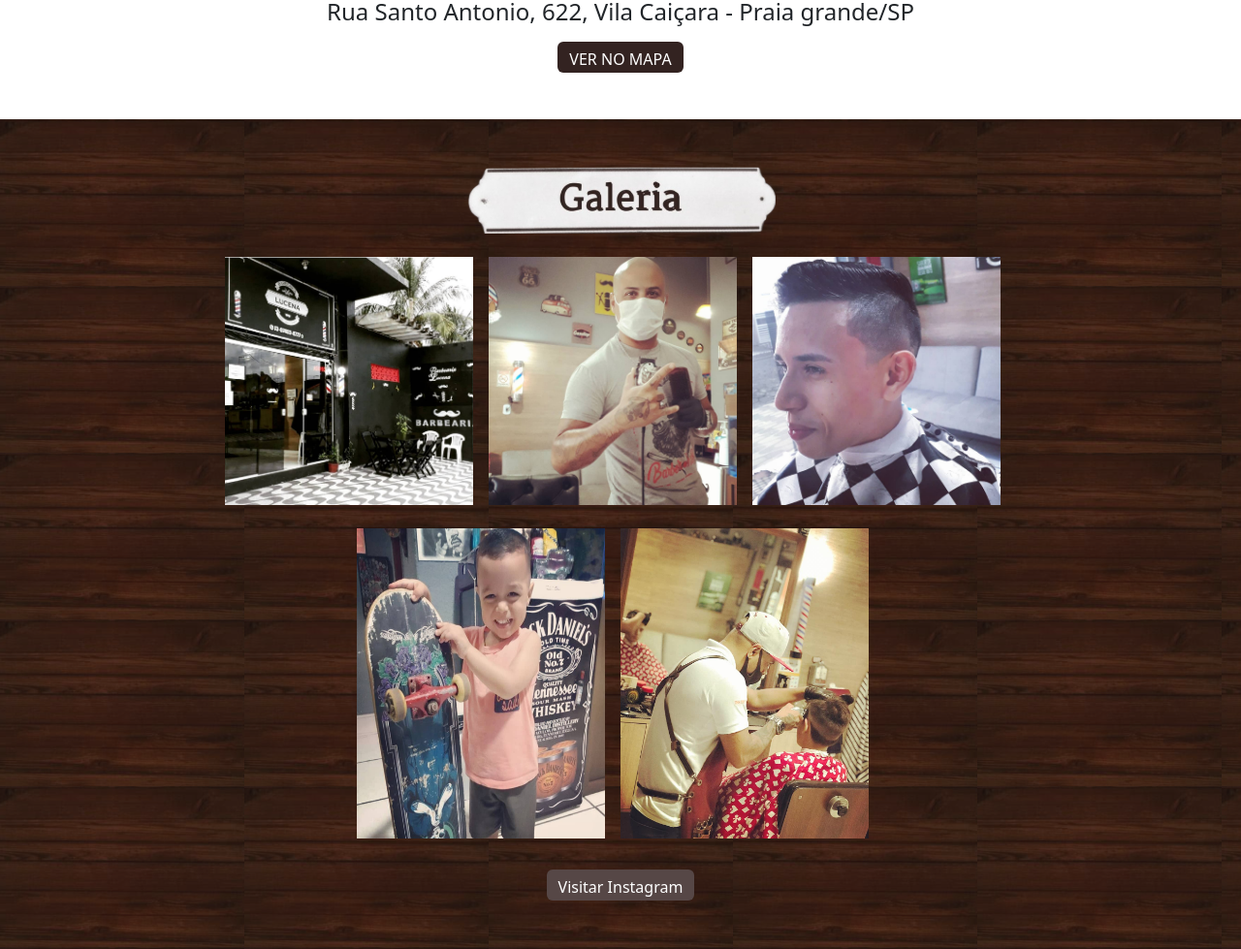
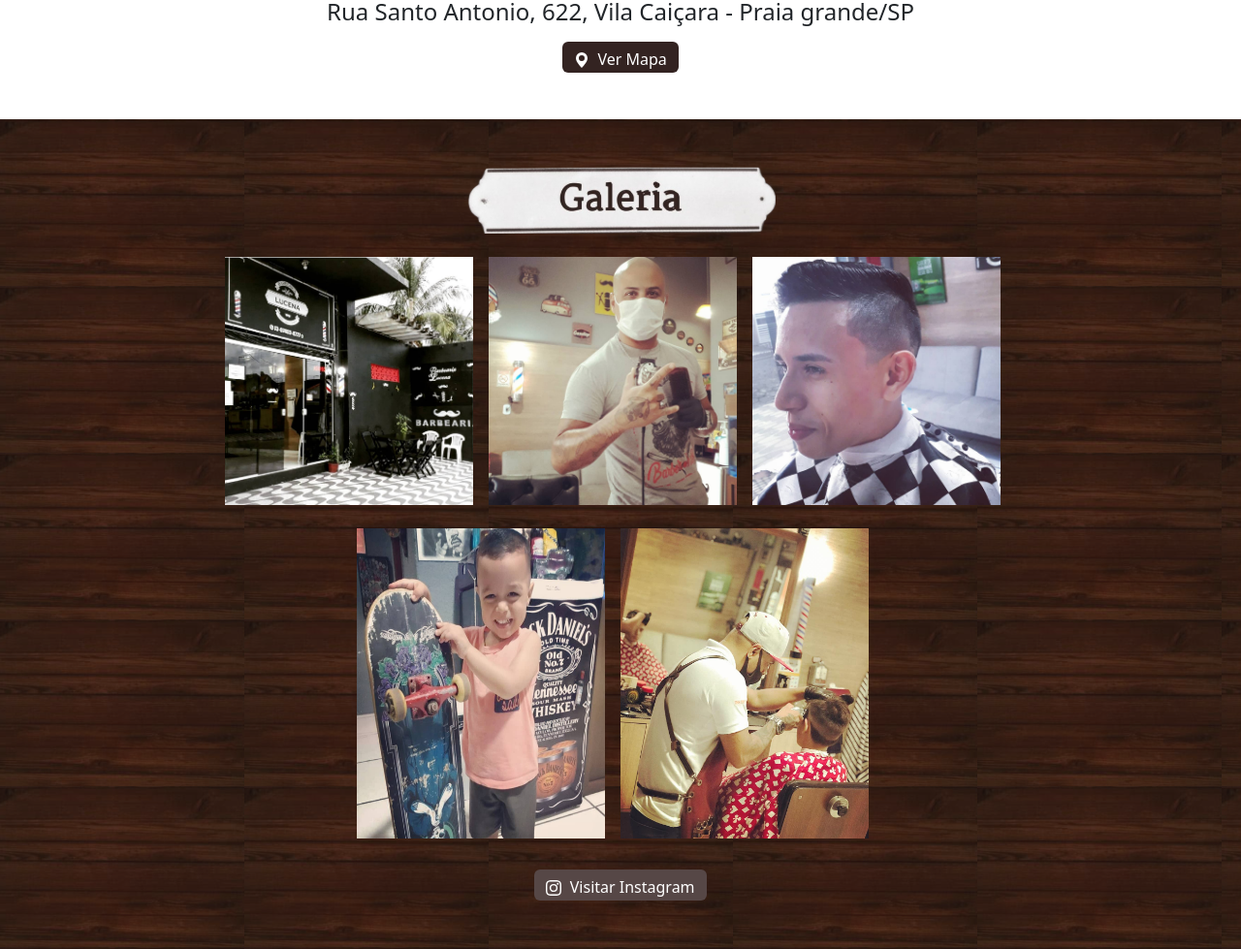
Before and after one commit to gustavo-marcialis/lucena-barbearia, a Next.js app: page / in a window 1280 px wide. Shown: the part 1596-2575 px from the top of the page at 97% size. Built offline with nearby package versions, Linux system fonts and the light colour scheme.

Commit message:
Ajuste dos botões

```diff
--- a/src/components/Galeria.jsx
+++ b/src/components/Galeria.jsx
@@ -19,7 +19,14 @@
       </div>
       <br />
 
-      <a href="https://www.instagram.com/barbearia_lucena/" target='_blank' rel='noreferrer'><Button type='button' className='insta'>Visitar Instagram</Button></a>
+      <a href="https://www.instagram.com/barbearia_lucena/" target='_blank' rel='noreferrer'>
+        <Button type='button' className='botao botao-light'>
+          <svg xmlns="http://www.w3.org/2000/svg" width="16" height="16" fill="currentColor" class="bi bi-instagram" viewBox="0 0 16 16">
+            <path d="M8 0C5.829 0 5.556.01 4.703.048 3.85.088 3.269.222 2.76.42a3.9 3.9 0 0 0-1.417.923A3.9 3.9 0 0 0 .42 2.76C.222 3.268.087 3.85.048 4.7.01 5.555 0 5.827 0 8.001c0 2.172.01 2.444.048 3.297.04.852.174 1.433.372 1.942.205.526.478.972.923 1.417.444.445.89.719 1.416.923.51.198 1.09.333 1.942.372C5.555 15.99 5.827 16 8 16s2.444-.01 3.298-.048c.851-.04 1.434-.174 1.943-.372a3.9 3.9 0 0 0 1.416-.923c.445-.445.718-.891.923-1.417.197-.509.332-1.09.372-1.942C15.99 10.445 16 10.173 16 8s-.01-2.445-.048-3.299c-.04-.851-.175-1.433-.372-1.941a3.9 3.9 0 0 0-.923-1.417A3.9 3.9 0 0 0 13.24.42c-.51-.198-1.092-.333-1.943-.372C10.443.01 10.172 0 7.998 0zm-.717 1.442h.718c2.136 0 2.389.007 3.232.046.78.035 1.204.166 1.486.275.373.145.64.319.92.599s.453.546.598.92c.11.281.24.705.275 1.485.039.843.047 1.096.047 3.231s-.008 2.389-.047 3.232c-.035.78-.166 1.203-.275 1.485a2.5 2.5 0 0 1-.599.919c-.28.28-.546.453-.92.598-.28.11-.704.24-1.485.276-.843.038-1.096.047-3.232.047s-2.39-.009-3.233-.047c-.78-.036-1.203-.166-1.485-.276a2.5 2.5 0 0 1-.92-.598 2.5 2.5 0 0 1-.6-.92c-.109-.281-.24-.705-.275-1.485-.038-.843-.046-1.096-.046-3.233s.008-2.388.046-3.231c.036-.78.166-1.204.276-1.486.145-.373.319-.64.599-.92s.546-.453.92-.598c.282-.11.705-.24 1.485-.276.738-.034 1.024-.044 2.515-.045zm4.988 1.328a.96.96 0 1 0 0 1.92.96.96 0 0 0 0-1.92m-4.27 1.122a4.109 4.109 0 1 0 0 8.217 4.109 4.109 0 0 0 0-8.217m0 1.441a2.667 2.667 0 1 1 0 5.334 2.667 2.667 0 0 1 0-5.334"/>
+          </svg>
+          &nbsp;
+          Visitar Instagram
+        </Button></a>
     </section>
   );
 }
--- a/src/components/Local.jsx
+++ b/src/components/Local.jsx
@@ -8,8 +8,15 @@
       <br />
       <Image src="/images/mapa.png" alt="Mapa" style={{ width: '50vw', height: 'auto' }} />
       <h4>Rua Santo Antonio, 622, Vila Caiçara - Praia grande/SP</h4>
-      <a target='_blank' rel='noreferrer' href='https://www.google.com/url?sa=t&rct=j&q=&esrc=s&source=web&cd=&ved=2ahUKEwjbroOQ24OGAxWVppUCHVmQDXEQ9Rd6BAhJEAM&url=%2Fmaps%2Fdir%2F%2FBarbearia%2BLucena%2Fdata%3D!4m6!4m5!1m1!4e2!1m2!1m1!1s0x94ce21aa1e89ab39%3A0x37b1c0ae3a88122e%3Fsa%3DX%26ved%3D1t%3A3061%26ictx%3D111&usg=AOvVaw0hlg9Qy_mdrIGt8y7ovePC&opi=89978449'>
-        <Button type='button' className='vermapa'>VER NO MAPA</Button>
+
+        <a target='_blank' rel='noreferrer' href='https://www.google.com/url?sa=t&rct=j&q=&esrc=s&source=web&cd=&ved=2ahUKEwjbroOQ24OGAxWVppUCHVmQDXEQ9Rd6BAhJEAM&url=%2Fmaps%2Fdir%2F%2FBarbearia%2BLucena%2Fdata%3D!4m6!4m5!1m1!4e2!1m2!1m1!1s0x94ce21aa1e89ab39%3A0x37b1c0ae3a88122e%3Fsa%3DX%26ved%3D1t%3A3061%26ictx%3D111&usg=AOvVaw0hlg9Qy_mdrIGt8y7ovePC&opi=89978449'>
+          <Button type='button' className='botao botao-dark'>
+          <svg xmlns="http://www.w3.org/2000/svg" width="16" height="16" fill="currentColor" class="bi bi-geo-alt-fill" viewBox="0 0 16 16">
+            <path d="M8 16s6-5.686 6-10A6 6 0 0 0 2 6c0 4.314 6 10 6 10m0-7a3 3 0 1 1 0-6 3 3 0 0 1 0 6"/>
+          </svg>
+          &nbsp;
+
+          Ver Mapa</Button>
       </a>
     </section>
   );
--- a/src/components/MyNavbar.jsx
+++ b/src/components/MyNavbar.jsx
@@ -9,7 +9,11 @@
         <Navbar.Brand href="#">
           <Image src="/images/logo-h.svg" alt="Logo" width="70" />
         </Navbar.Brand>
+        <Nav>
+            <Link to="agendar" smooth={true} duration={500}><button className="botao-dark mobile-only">Fazer Agendamento</button></Link>
+          </Nav>
         <Navbar.Toggle aria-controls="basic-navbar-nav" />
+
         <Navbar.Collapse id="basic-navbar-nav">
           <Nav className="mr-auto">
             <Nav.Link href="#home">Home</Nav.Link>
@@ -19,7 +23,7 @@
 
           </Nav>
           <Nav>
-            <Link to="agendar" smooth={true} duration={500}><button className="agendar">Fazer Agendamento</button></Link>
+            <Link to="agendar" smooth={true} duration={500}><button className="botao-dark">Fazer Agendamento</button></Link>
           </Nav>
         </Navbar.Collapse>
       </Container>
--- a/src/styles/globals.css
+++ b/src/styles/globals.css
@@ -64,6 +64,18 @@
   margin-top: 0.5rem; /* Adiciona margem superior para espaçamento */
 }
 
+@media (min-width: 768px) {
+  .mobile-only {
+    display: none;
+  }
+}
+
+@media (max-width: 767px) {
+  .mobile-only {
+    display: block;
+  }
+}
+
 @media (min-width: 600px) {
   .cardestilo {
     width: 45%; /* Ajusta a largura para telas maiores */
@@ -116,26 +128,29 @@
   font-size: 150%;
 }
 
-.vermapa {
+.botao {
   height: 4vh;
   font-size: 100%;
   margin-top: 1vh;
   margin-bottom: 6vh;
-  background-color: #332321;
-  color: #fff;
   border: none;
   text-decoration: none;
 }
 
-.vermapa:hover {
+.botao:hover {
   height: 4vh;
   font-size: 100%;
   margin-top: 1vh;
   margin-bottom: 6vh;
+  text-decoration: none;
+  border: none;
   background-color: #332321;
   color: #fff;
-  text-decoration: none;
-  border: none;
+}
+
+.botao-dark {
+  background-color: #332321;
+  color: #fff;
 }
 
 .galeria img {
@@ -150,18 +165,12 @@
   margin-right: 2vh;
 }
 
-.insta {
+.botao-light {
   color: #fff;
   background-color: #564746;
-  height: 4vh;
-  font-size: 100%;
-  margin-top: 1vh;
-  margin-bottom: 6vh;
-  text-decoration: none;
-  border: none;
 }
 
-.insta:hover {
+.botao-light:hover {
   color: #fff;
   background-color: #564746;
   height: 4vh;
```
